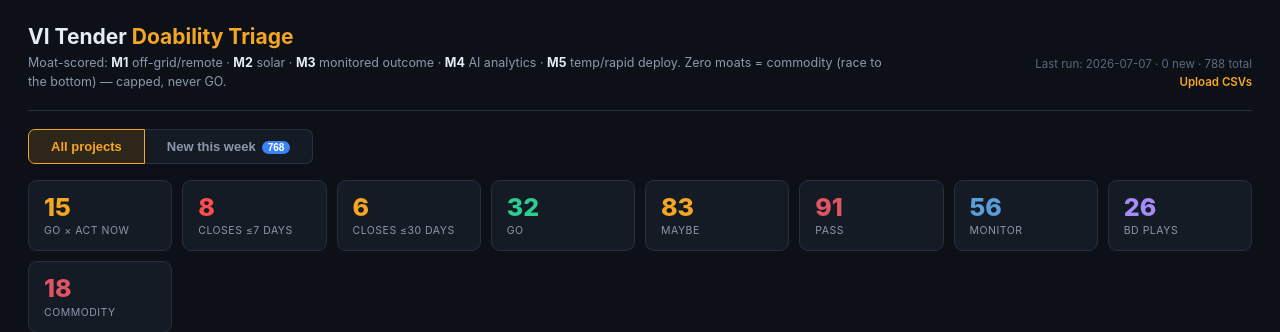
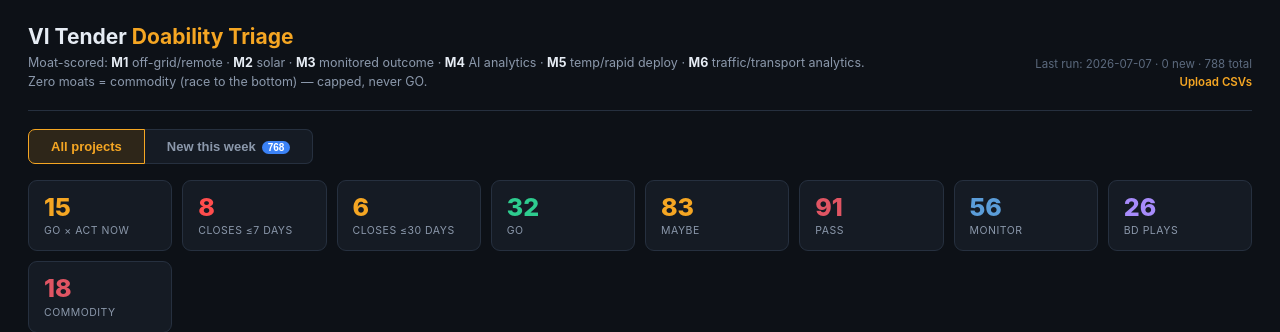
Before and after one commit to kavanmehta-pixel/vi-tender-triage, a Flask app: page / in a window 1280 px wide. Shown: the top 332 px of the page. Run offline with Flask 3, Linux system fonts and the light colour scheme; data comes from the database, SQL or seed files in the repository.

Commit message:
add M6 traffic/transport moat, tighten M2/M3/M4 patterns, bump transport sector score

```diff
--- a/app.py
+++ b/app.py
@@ -155,11 +155,12 @@ def deadline_status(closing_date_str):
 # ─── Moat Scorer v2.2 ──────────────────────────────────────────────────
 
 MOATS = [
-    ("M1 off-grid/remote", r"\boff[- ]grid\b|no (mains|fixed|grid) power|unpowered|remote (site|area|location|asset)s?|isolated|no (comms|connectivity|network)|starlink|satellite|transmission (line|project|corridor)|wind farm|solar farm|\bbess\b|battery energy|pipeline|quarry|\bmine\b|mining|landfill|\bdam\b|greenfield|renewable energy zone|\brez\b|exploration"),
-    ("M2 solar", r"solar"),
-    ("M3 monitored outcome", r"24/7|monitor(ing|ed)|alarm response|command centre|control room|monitoring[- ]as[- ]a[- ]service|asial|virtual patrol|surveillance service"),
-    ("M4 AI analytics", r"\bai\b|analytics|anpr|number ?plate|licen[cs]e plate|illegal dumping|dumping detection|fire detection|smoke detection|traffic count|machine learning|computer vision|smart camera"),
-    ("M5 temp/rapid deploy", r"temporary|relocatable|redeployable|short[- ]term|rapid[- ]deploy|quick[- ]deploy|mobile (cctv|camera|surveillance)|trailer|construction (site|phase|period|work)|site security|laydown|compound|early works|enabling works|hire\b|event"),
+    ("M1 off-grid/remote", r"\boff[- ]grid\b|no (mains|fixed|grid) power|unpowered|remote (site|area|location|asset)s?|isolated|no (comms|connectivity|network)|starlink|satellite|transmission (line|project|corridor)|wind farm|solar farm|\bbess\b|battery energy|pipeline|quarry|\bmine\b|mining|landfill|\bdam\b|greenfield|renewable energy zone|\brez\b|exploration|remote area|rural area|off-site|off site"),
+    ("M2 solar", r"solar.powered|solar power|solar camera|solar panel|solar energy|solar surveillance|\bpv\b|photovoltaic"),
+    ("M3 monitored outcome", r"24/7|monitor(ing|ed)|alarm response|command centre|control room|monitoring[- ]as[- ]a[- ]service|asial|virtual patrol|surveillance service|remote monitoring|security monitoring|live monitoring|continuous monitoring"),
+    ("M4 AI analytics", r"\bai\b|artificial intelligence|analytics|anpr|number ?plate|licen[cs]e plate|illegal dumping|dumping detection|fire detection|smoke detection|machine learning|computer vision|smart camera|object detection|behavioural detection|heat detection|heatguard|enviroguard|envirosense"),
+    ("M5 temp/rapid deploy", r"temporary|relocatable|redeployable|short[- ]term|rapid[- ]deploy|quick[- ]deploy|mobile (cctv|camera|surveillance)|trailer|construction (site|phase|period|work)|site security|laydown|compound|early works|enabling works|hire\b|event security|pop[- ]up"),
+    ("M6 traffic/transport analytics", r"traffic count|traffic monitor|traffic management|vehicle count|traffic flow|traffic survey|traffic camera|vehicle detection|axle count|weigh[- ]in[- ]motion|wim|loadSure|load monitoring|freight|haulage|road safety camera|intersection|road count|pedestrian count|transport monitoring"),
 ]
 
 ASSET_MOAT = {
@@ -169,13 +170,15 @@ ASSET_MOAT = {
     "temporary_event_site_security": ["M5 temp/rapid deploy"],
     "remote_surveillance_monitoring": ["M3 monitored outcome"],
     "license_plate_recognition": ["M4 AI analytics"],
+    "traffic_monitoring": ["M6 traffic/transport analytics", "M4 AI analytics"],
+    "environmental_monitoring": ["M4 AI analytics", "M1 off-grid/remote"],
 }
 
 SECTOR_SCORE = {
     "construction": 6, "mining": 8, "mining/resources": 8, "energy": 6,
     "renewables": 8, "waste": 8, "local government": 5, "water": 5,
-    "water/wastewater": 5, "transport": 4, "rail": 4, "roads": 4,
-    "roads/tunnels/bridges": 4, "ports": 4, "infrastructure": 4,
+    "water/wastewater": 5, "transport": 6, "rail": 4, "roads": 6,
+    "roads/tunnels/bridges": 5, "ports": 4, "infrastructure": 4,
     "government": 2, "defence": 1, "agriculture": 6, "events": 7,
     "health": -6, "healthcare": -6, "education": -3, "corrections": -5,
 }
@@ -203,7 +206,7 @@ SOFT_FLAGS = [
     (r"repairs", -8, "repair scope"),
 ]
 
-MOAT_SCALE = {0: 0, 1: 14, 2: 30, 3: 42, 4: 50, 5: 56}
+MOAT_SCALE = {0: 0, 1: 14, 2: 30, 3: 42, 4: 50, 5: 56, 6: 60}
 
 def score_project(row):
     text = " ".join([
--- a/templates/dashboard.html
+++ b/templates/dashboard.html
@@ -86,7 +86,7 @@ tr.row.is-closed td{opacity:0.45}
 <header>
   <div>
     <h1>VI Tender <span>Doability Triage</span></h1>
-    <div class="sub">Moat-scored: <b style="color:var(--text)">M1</b> off-grid/remote · <b style="color:var(--text)">M2</b> solar · <b style="color:var(--text)">M3</b> monitored outcome · <b style="color:var(--text)">M4</b> AI analytics · <b style="color:var(--text)">M5</b> temp/rapid deploy. Zero moats = commodity (race to the bottom) — capped, never GO.</div>
+    <div class="sub">Moat-scored: <b style="color:var(--text)">M1</b> off-grid/remote · <b style="color:var(--text)">M2</b> solar · <b style="color:var(--text)">M3</b> monitored outcome · <b style="color:var(--text)">M4</b> AI analytics · <b style="color:var(--text)">M5</b> temp/rapid deploy · <b style="color:var(--text)">M6</b> traffic/transport analytics. Zero moats = commodity (race to the bottom) — capped, never GO.</div>
   </div>
   <div class="stamp" id="stamp">Loading…<br><a href="/upload">Upload CSVs</a></div>
 </header>
```
